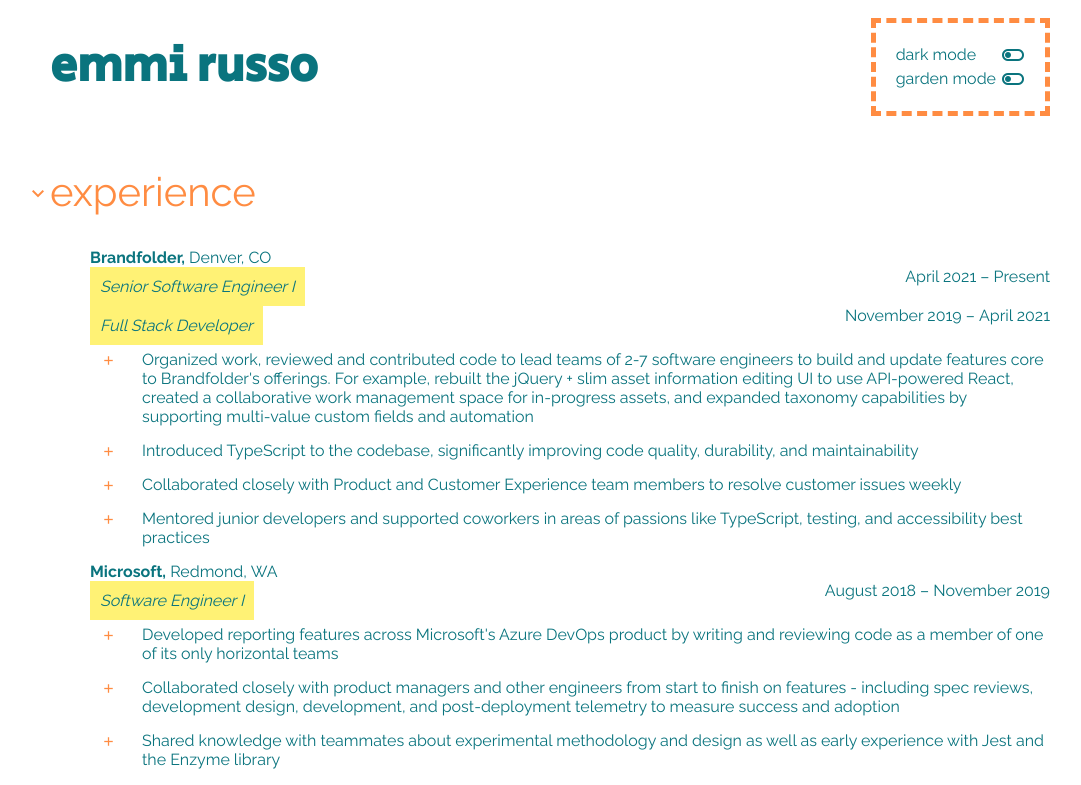
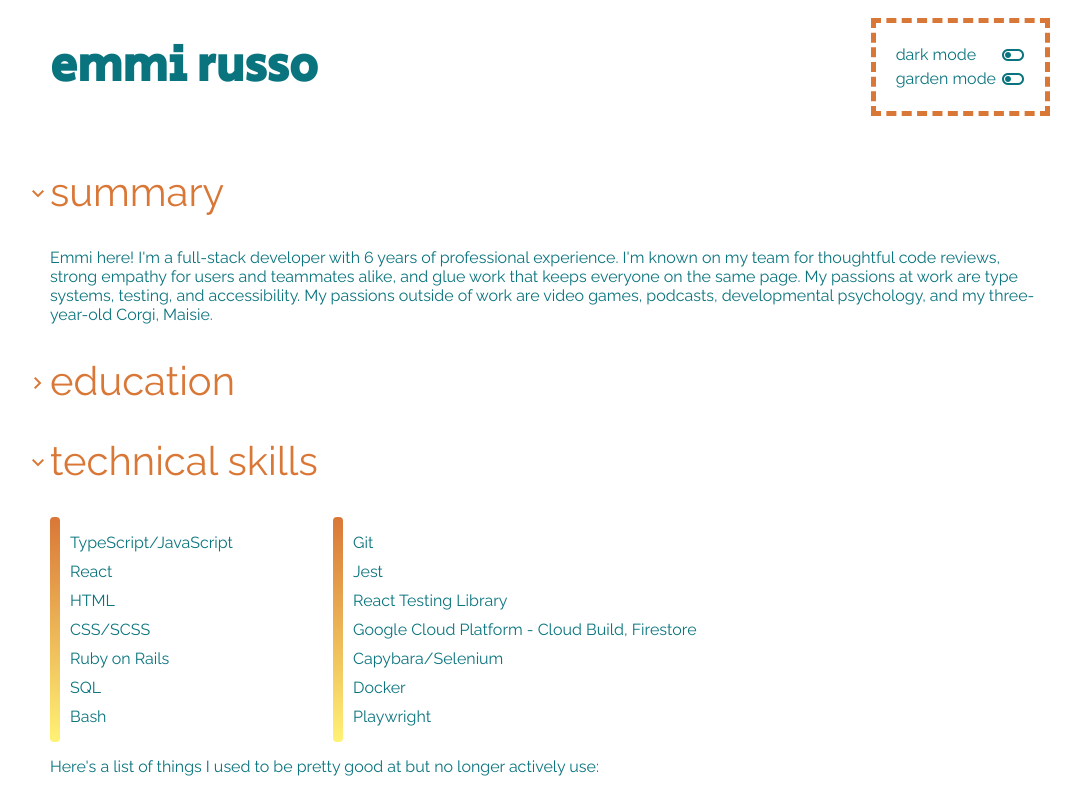
Before and after one commit to emrusso/emrusso.github.io, a React (Create React App) app in the folder personal-site/: page / in a window 1280 px wide. Shown: the top 785 px of the page, without its empty margins (90-1171 px from the left). Built offline with nearby package versions, Linux system fonts and the light colour scheme.

Commit message:
add technical skills

```diff
--- a/personal-site/src/App.scss
+++ b/personal-site/src/App.scss
@@ -1,5 +1,10 @@
+html {
+  height: 100%;
+}
+
 body {
   font-family: "Raleway", sans-serif;
+  min-height: 100%;
 }
 
 button {
@@ -15,21 +20,17 @@ button {
 }
 
 .sr-only {
+  height: 1px;
+  left: -10000px;
+  overflow: hidden;
   position: absolute;
-  left: -10000px;
   top: auto;
   width: 1px;
-  height: 1px;
-  overflow: hidden;
 }
 
 .resume {
   margin: auto;
   max-width: 1000px;
-
-  &__heading {
-    text-transform: uppercase;
-  }
 }
 
 .experience {
@@ -47,9 +48,9 @@ button {
       margin: 5px 0;
 
       .material-symbols-outlined {
+        cursor: default;
         font-size: 17px;
         padding-top: 2px;
-        cursor: default;
         user-select: none;
       }
     }
@@ -58,4 +59,9 @@ button {
 
 .no-list-styling {
   list-style: none;
+  padding-inline-start: 0;
 }
+
+#root {
+  height: 100%;
+}
--- a/personal-site/src/Body.tsx
+++ b/personal-site/src/Body.tsx
@@ -17,6 +17,8 @@ const UnstyledBody: FunctionComponent<BodyProps> = ({ className }) => {
 const StyledBody = styled(UnstyledBody)`
   background-color: ${props => props.theme.backgroundColor};
   color: ${props => props.theme.color};
+  height: 100%;
+  min-height: 100vh;
 
   .theme-controls__switch {
     color: ${props => props.theme.color};
--- a/personal-site/src/Experiences.tsx
+++ b/personal-site/src/Experiences.tsx
@@ -15,7 +15,7 @@ const UnstyledExperiences: FunctionComponent<ExperiencesProps> = ({ className, e
     <ul className={`no-list-styling ${className}`} {...props} >
       {experiences.map(({ company, location, positions, bullets }) => (
         <li className="experience" key={`experience-${company}-${location.city}`}>
-          <span>
+          <span className="experience__location">
             <strong>{company},</strong>&nbsp;
             {location.city},&nbsp;{location.state}
           </span>
@@ -23,7 +23,11 @@ const UnstyledExperiences: FunctionComponent<ExperiencesProps> = ({ className, e
             {positions.map((position) => (
               <span className="experience__position" key={`position-${company}-${position.title}`}>
                 <em className="experience__position--title">{position.title}</em>
+                {position.startDate && (
+                  <>
                     {position.startDate}&nbsp;&#8211;&nbsp;{position.endDate}
+                  </>
+                )}
               </span>
             ))}
           </>
@@ -44,16 +48,27 @@ const UnstyledExperiences: FunctionComponent<ExperiencesProps> = ({ className, e
 };
 
 const StyledExperiences = styled(UnstyledExperiences)`
-  .experience__position {
+  .experience {
+    &__location {
+      display: block;
+      margin-bottom: 5px;
+    }
+
+    &__position {
       &--title {
         background-color: ${props => props.theme.highlightColor};
         padding: 10px;
       }
     }
 
-  .experience__bullets {
+    &__bullets {
       &__item {
         padding-bottom: 10px;
+
+        a {
+          color: ${props => props.theme.iconColor}
+        }
+      }
     }
   }
 
--- a/personal-site/src/Resume.tsx
+++ b/personal-site/src/Resume.tsx
@@ -1,74 +1,40 @@
-import { FunctionComponent, HTMLAttributes, ReactNode, useState } from 'react';
+import { FunctionComponent, HTMLAttributes, useState } from 'react';
 import styled from 'styled-components';
-import { Experiences } from './Experiences';
-import { resumeEntries } from './resume-entries';
+import { Accordion, ResumeSection } from './ResumeSection';
 
 interface ResumeProps extends HTMLAttributes<HTMLDivElement> {}
 
-type Accordion = 'fullTime' | 'internships';
-
 const UnstyledResume: FunctionComponent<ResumeProps> = ({ className }) => {
-  const fullTime = resumeEntries.filter(({ internship }) => !internship);
-  const internships = resumeEntries.filter(({ internship }) => !!internship);
-  const [accordions, setAccordions] = useState<Record<Accordion, boolean>>({ fullTime: true, internships: false })
-
-  const toggleAccordion = (accordionTitle: Accordion): void => {
-    setAccordions({ ...accordions, [accordionTitle]: !accordions[accordionTitle] });
-  };
-
-  const caret = (accordionTitle: Accordion): ReactNode => (
-    <span className="material-symbols-outlined">
-      {accordions[accordionTitle] ? 'expand_more' : 'navigate_next'}
-    </span>
-  );
+  const [accordions, setAccordions] = useState<Record<Accordion, boolean>>({
+    education: false,
+    fullTime: true,
+    internships: false,
+    summary: true,
+    technicalSkills: true
+  })
 
   return (
     <div className={`resume ${className}`}>
-      <section>
-        <h2 className="resume__heading">
-          <button
-            aria-controls="full-time"
-            aria-expanded={accordions['fullTime']}
-            className="accordion-trigger"
-            id="full-time-accordion"
-            onClick={(): void => toggleAccordion('fullTime')}
-            type="button"
-          >
-            {caret('fullTime')}experience
-          </button>
-        </h2>
-        {accordions['fullTime'] && (
-          <Experiences experiences={fullTime} id="full-time" aria-labelledby="full-time-accordion" />
-        )}
-      </section>
-      <section>
-        <h2 className="resume__heading">
-          <button
-            aria-controls="internships"
-            aria-expanded={accordions['internships']}
-            className="accordion-trigger"
-            id="internships-accordion"
-            onClick={(): void => toggleAccordion('internships')}
-            type="button"
-          >
-            {caret('internships')}internships
-          </button>
-        </h2>
-        {accordions['internships'] && (
-          <Experiences experiences={internships} id="internships" aria-labelledby="internships-accordion" />
-        )}
-      </section>
+      {['summary', 'education', 'technicalSkills', 'fullTime', 'internships'].map((accordion) => (
+        <ResumeSection
+          accordion={accordion as Accordion}
+          accordions={accordions}
+          setAccordions={setAccordions}
+        />
+      ))}
     </div>
   );
 }
 
 const StyledResume = styled(UnstyledResume)`
   .resume__heading {
+    color: ${props => props.theme.iconColor};
     font-size: 2.5em;
+    font-weight: normal;
 
     button {
       color: ${props => props.theme.iconColor};
-      // text-transform: uppercase;
+      text-transform: lowercase;
       margin-left: -24px; // outdent caret to align headings with name
     }
   }
--- /dev/null
+++ b/personal-site/src/ResumeSection.tsx
@@ -0,0 +1,115 @@
+import { Dispatch, FunctionComponent, HTMLAttributes, ReactNode, SetStateAction } from 'react';
+import { ResumeEntry } from './ResumeEntry';
+import { Experiences } from './Experiences';
+import { education, resumeEntries } from './resume-entries';
+import { TechnicalSkills } from './TechnicalSkills';
+import styled from 'styled-components';
+
+export type Accordion = 'education' | 'fullTime' | 'internships' | 'summary' | 'technicalSkills';
+
+interface AccordionProps {
+  id: string;
+  title: string;
+  content?: ReactNode;
+  experiences?: ResumeEntry[];
+  languages?: string[];
+  tools?: string[];
+  old?: string[]
+}
+
+const fullTime = resumeEntries.filter(({ internship }) => !internship);
+const internships = resumeEntries.filter(({ internship }) => !!internship);
+
+const accordionProps: Record<Accordion, AccordionProps> = {
+  education: {
+    experiences: [education],
+    id: 'education',
+    title: 'Education',
+  },
+  fullTime: {
+    experiences: fullTime,
+    id: 'full-time',
+    title: 'Experience'
+  },
+  internships: {
+    experiences: internships,
+    id: 'internships',
+    title: 'Internships'
+  },
+  summary: {
+    content: "Emmi here! I'm a full-stack developer with 6 years of professional experience. I'm known on my team for thoughtful code reviews, strong empathy for users and teammates alike, and glue work that keeps everyone on the same page. My passions at work are type systems, testing, and accessibility. My passions outside of work are video games, podcasts, developmental psychology, and my three-year-old Corgi, Maisie.",
+    id: 'summary',
+    title: 'Summary'
+  },
+  technicalSkills: {
+    languages: ['TypeScript/JavaScript', 'React', 'HTML', 'CSS/SCSS', 'Ruby on Rails', 'SQL', 'Bash'],
+    tools: ['Git', 'Jest', 'React Testing Library', 'Google Cloud Platform - Cloud Build, Firestore', 'Capybara/Selenium', 'Docker', 'Playwright'],
+    old: ['jQuery', 'AngularJS', 'C', 'Java', 'Python', 'R', 'SML'],
+    id: 'technical-skills',
+    title: 'Technical Skills'
+  }
+}
+
+interface ResumeSectionProps extends HTMLAttributes<HTMLDivElement> {
+  accordion: Accordion;
+  accordions: Record<Accordion, boolean>;
+  setAccordions: Dispatch<SetStateAction<Record<Accordion, boolean>>>;
+}
+
+const UnstyledResumeSection: FunctionComponent<ResumeSectionProps> = ({ accordion, accordions, setAccordions, ...otherProps }) => {
+  const { experiences, content, id, languages, old, title, tools } = accordionProps[accordion];
+
+  return (
+    <section {...otherProps}>
+      <h2 className="resume__heading">
+        <button
+          aria-controls={id}
+          aria-expanded={accordions[accordion]}
+          className="accordion-trigger"
+          id={`${id}-accordion`}
+          onClick={(): void => { setAccordions({ ...accordions, [accordion]: !accordions[accordion] }); }}
+          type="button"
+        >
+          <span className="material-symbols-outlined">
+            {accordions[accordion] ? 'expand_more' : 'navigate_next'}
+          </span>
+          {title}
+        </button>
+      </h2>
+      {accordions[accordion] && experiences && (
+        <Experiences experiences={experiences} id={id} aria-labelledby={`${id}-accordion`} />
+      )}
+      {accordions[accordion] && languages && tools && old && (
+        <div className="technical-skills__container" id={id}>
+          <div className="technical-skills__actively-used">
+            <TechnicalSkills entries={languages} type="languages" />
+            <TechnicalSkills entries={tools} type="tools" />
+          </div>
+          <div className="technical-skills__old">
+            Here's a list of things I used to be pretty good at but no longer actively use:
+            <ul className="no-list-styling">
+              {old.map((oldLanguage) => (<li key={`old-language-${oldLanguage}`}>{oldLanguage}</li>))}
+            </ul>
+          </div>
+        </div>
+      )}
+      {accordions[accordion] && content && <div id={id}>{content}</div>}
+    </section>
+  );
+};
+
+const StyledResumeSection = styled(UnstyledResumeSection)`
+  .technical-skills__actively-used {
+    align-items: flex-start;
+    display: flex;
+    gap: 100px;
+  }
+
+  .technical-skills__old {
+    margin-top: 15px;
+  }
+`;
+
+export const ResumeSection: FunctionComponent<ResumeSectionProps> = (props) => (
+  <StyledResumeSection {...props} />
+);
--- /dev/null
+++ b/personal-site/src/TechnicalSkills.tsx
@@ -0,0 +1,53 @@
+import { FunctionComponent, HTMLAttributes } from 'react';
+import styled from 'styled-components';
+
+interface TechnicalSkillsProps extends HTMLAttributes<HTMLDivElement> {
+  entries: string[]
+  type: string;
+}
+
+const UnstyledTechnicalSkills: FunctionComponent<TechnicalSkillsProps> = ({ className, entries, type }) => {
+  const id = `tech-skills-order--${type}`;
+  return (
+    <div className={className}>
+      <div aria-hidden className="technical-skills__expertise-bar">
+      <span className="sr-only" id={id}>Ordered by decreasing level of expertise</span>
+      </div>
+      <ul aria-describedby={id} className={`${type} no-list-styling`}>
+        {entries.map((entry) => (
+          <li key={`${type}-entry-${entry}`}>{entry}</li>
+        ))}
+      </ul>
+    </div>
+  );
+};
+
+const StyledTechnicalSkills = styled(UnstyledTechnicalSkills)`
+  display: flex;
+
+  ul {
+    padding-inline-start: 10px;
+
+    li {
+      padding: 5px 0;
+
+      &:first-child {
+        padding-top: 0;
+      }
+
+      &:last-child {
+        padding-bottom: 0
+      }
+    }
+  }
+
+  .technical-skills__expertise-bar {
+    width: 10px;
+    border-radius: 4px;
+    background: linear-gradient(to bottom, ${props => props.theme.gradientBottomColor} 0%, ${props => props.theme.gradientTopColor} 100%);
+  }
+`;
+
+export const TechnicalSkills: FunctionComponent<TechnicalSkillsProps> = (props) => (
+  <StyledTechnicalSkills {...props} />
+);
--- a/personal-site/src/ThemeControls.tsx
+++ b/personal-site/src/ThemeControls.tsx
@@ -28,7 +28,7 @@ const UnstyledThemeControls: FunctionComponent<ThemeControlsProps> = ({ classNam
 
   return (
     <div className={className}>
-      <h1>emmi russo</h1>
+      <h1><strong>Emmi Russo</strong></h1>
       <div className="theme-controls" role="group" aria-labelledby="id-group-label">
         <h3 className="sr-only" id="id-group-label">Theme</h3>
         <ThemeSwitch
@@ -57,6 +57,7 @@ const StyledThemeControls = styled(UnstyledThemeControls)`
   h1 {
     font-size: 3em;
     font-family: 'Secular One', sans-serif;
+    text-transform: lowercase;
   }
 
   .theme-controls {
--- a/personal-site/src/resume-entries.ts
+++ b/personal-site/src/resume-entries.tsx
@@ -1,7 +1,7 @@
 import { ResumeEntry } from "./ResumeEntry";
 
 const brandfolder: ResumeEntry = {
-  company: 'Brandfolder',
+  company: 'Brandfolder by Smartsheet',
   location: {
     city: 'Denver',
     state: 'CO'
@@ -11,12 +11,15 @@ const brandfolder: ResumeEntry = {
     startDate: 'April 2021',
     endDate: 'Present'
   }, {
-    title: 'Full Stack Developer',
+    title: 'Full Stack Developer (Software Engineer II)',
     startDate: 'November 2019',
     endDate: 'April 2021'
   }],
   bullets: [
-    "Organized work, reviewed and contributed code to lead teams of 2-7 software engineers to build and update features core to Brandfolder's offerings. For example, rebuilt the jQuery + slim asset information editing UI to use API-powered React, created a collaborative work management space for in-progress assets, and expanded taxonomy capabilities by supporting multi-value custom fields and automation",
+    <span>Awarded <a href='https://www.smartsheet.com/content-center/executive-center/leadership/meet-our-q1-brightspot-award-winners'>Smartsheet's 2023 Q1 Brightspot award</a> for the 'Earn trust' core competency</span>,
+    "Deployed over 600 pull requests to production",
+    "Migrated Brandfolder's monolith from a custom, inflexible solution to a well-supported internationalization library, significantly improving flexibility and quality of localized content. Became the go-to subject matter expert for all things internationalization",
+    "Organized work, reviewed and contributed code to lead teams of 2-7 software engineers to build and update many features core to Brandfolder's offerings. I excel at modernizing code while maintaining feature parity even for very complex feature sets",
     "Introduced TypeScript to the codebase, significantly improving code quality, durability, and maintainability",
     "Collaborated closely with Product and Customer Experience team members to resolve customer issues weekly",
     "Mentored junior developers and supported coworkers in areas of passions like TypeScript, testing, and accessibility best practices"
@@ -77,7 +80,7 @@ const googleSeattle: ResumeEntry = {
     endDate: 'September 2016'
   }],
   bullets: [
-    'Built a guided flow that allows Cloud Launcher solution partners to control the configuration options available to the customers deploying these solutions',
+    'Launched a guided flow that allows Cloud Launcher solution partners to control the configuration options available to the customers deploying these solutions',
     'Used HTML, CSS, JavaScript, and AngularJS to build the front-end structure of the configuration editor according to UX mocks as well as implement dynamic use of back-end data about the solution configuration'
   ],
   internship: true
@@ -101,4 +104,21 @@ const googleMV: ResumeEntry = {
   internship: true
 };
 
+export const education: ResumeEntry = {
+  company: 'The University of Chicago',
+  location: {
+    city: 'Chicago',
+    state: 'IL'
+  },
+  positions: [{
+    title: <span>B.S. &bull; Computer Science</span>,
+    startDate: 'October 2014',
+    endDate: 'June 2018'
+  }, {
+    title: <span>B.A. with Honors &bull; Psychology</span>
+  }],
+  bullets: [],
+  internship: false
+};
+
 export const resumeEntries: ResumeEntry[] = [brandfolder, microsoft, square, googleSeattle, googleMV];
--- a/personal-site/src/theme.tsx
+++ b/personal-site/src/theme.tsx
@@ -1,42 +1,52 @@
 export interface Theme {
   backgroundColor: string;
   color: string;
+  gradientBottomColor: string;
+  gradientTopColor: string;
   highlightColor: string;
   icon: string;
   iconColor: string;
 }
 
+const lightIconColor = '#d97737';
+const darkIconColor = '#C38B8B';
+
 export const LightTheme: Theme = {
   backgroundColor: '#ffffff',
   color: '#0a747e',
+  gradientBottomColor: lightIconColor,
+  gradientTopColor: '#FFF275',
   highlightColor: '#FFF275',
   icon: 'add',
-  iconColor: '#FF8C42'
-  //moonstone - #0FA3B1
+  iconColor: lightIconColor
 };
 
 export const LightGardenTheme: Theme = {
-  // backgroundColor: '#BFEDC1',
-  backgroundColor: '#ECF7ED',
+  backgroundColor: '#f7fff8',
   color: '#86608E',
+  gradientBottomColor: lightIconColor,
+  gradientTopColor: '#F9F5E3',
   highlightColor: '#F9F5E3',
   icon: 'filter_vintage',
-  iconColor: '#FF8C42'
+  iconColor: lightIconColor
 };
 
 export const DarkTheme: Theme = {
   backgroundColor: '#2B303A',
-  // color: '#BAC1B8',
   color: '#E6E9E6',
+  gradientBottomColor: '#c0321f',
+  gradientTopColor: darkIconColor,
   highlightColor: '#c0321f',
   icon: 'add',
-  iconColor: '#C38B8B',
+  iconColor: darkIconColor,
 };
 
 export const DarkGardenTheme: Theme = {
-  backgroundColor: '#06593f',
+  backgroundColor: '#05543b',
   color: '#BAC1B8',
+  gradientBottomColor: '#562C2C',
+  gradientTopColor: darkIconColor,
   highlightColor: '#562C2C',
   icon: 'park',
-  iconColor: '#C38B8B',
+  iconColor: darkIconColor,
 }
```
Also changed, not shown: personal-site/src/ResumeEntry.ts (+6 -4 lines). Lines whose indentation alone changed are shown as unchanged.
